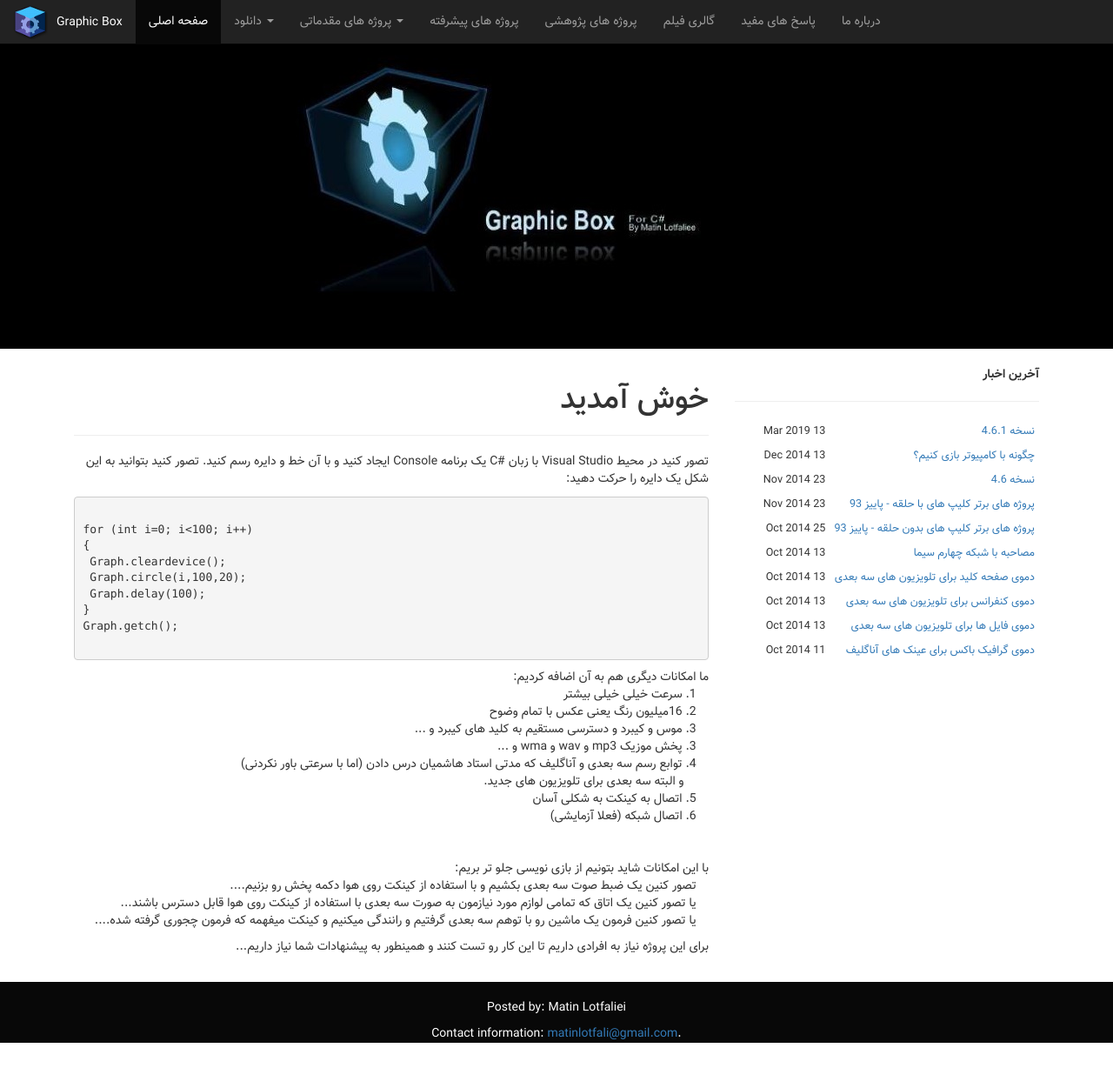
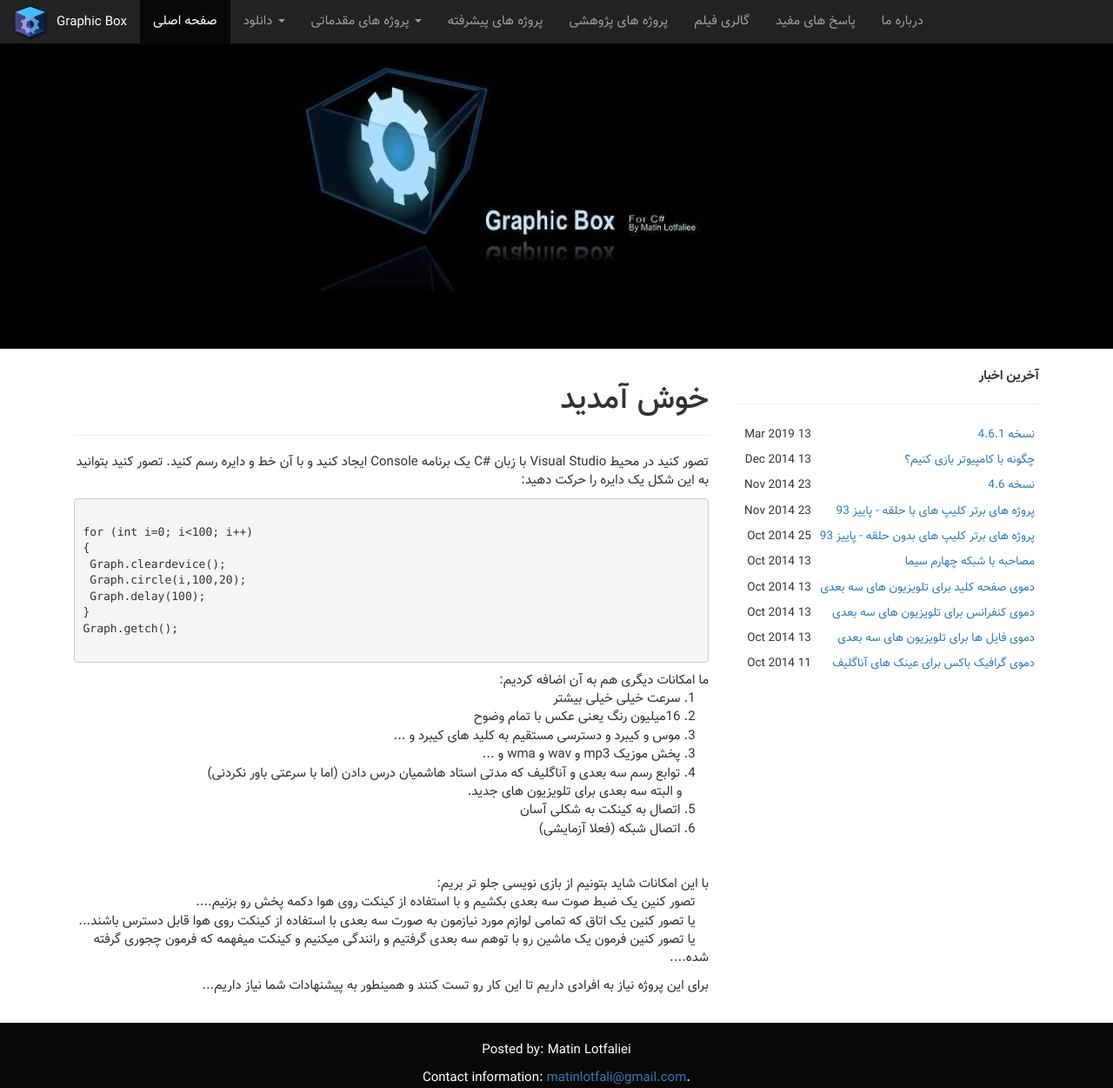
Before and after one commit to matinlotfali/GraphicBox, a Jekyll site: the page built from docs/index.md, in a window 1280 px wide. Shown: the whole page at 87% size. Built offline with Jekyll 4.4.1, drawn with Linux system fonts in a browser that asks for light colours; before the commit the page ends 1200 px from its top, so only the background shows below that.

Commit message:
Update bootstrap-font.css

```diff
--- a/docs/styles/bootstrap-font.css
+++ b/docs/styles/bootstrap-font.css
@@ -1,7 +1,10 @@
 @import url(font-face.css);
 
+html { height: 100%; }
 body {
+	min-height:100%;
 	font-family: Vazir;
+	font-size: 1.5em;
 	position: relative;
 }
 .navbar {
```
